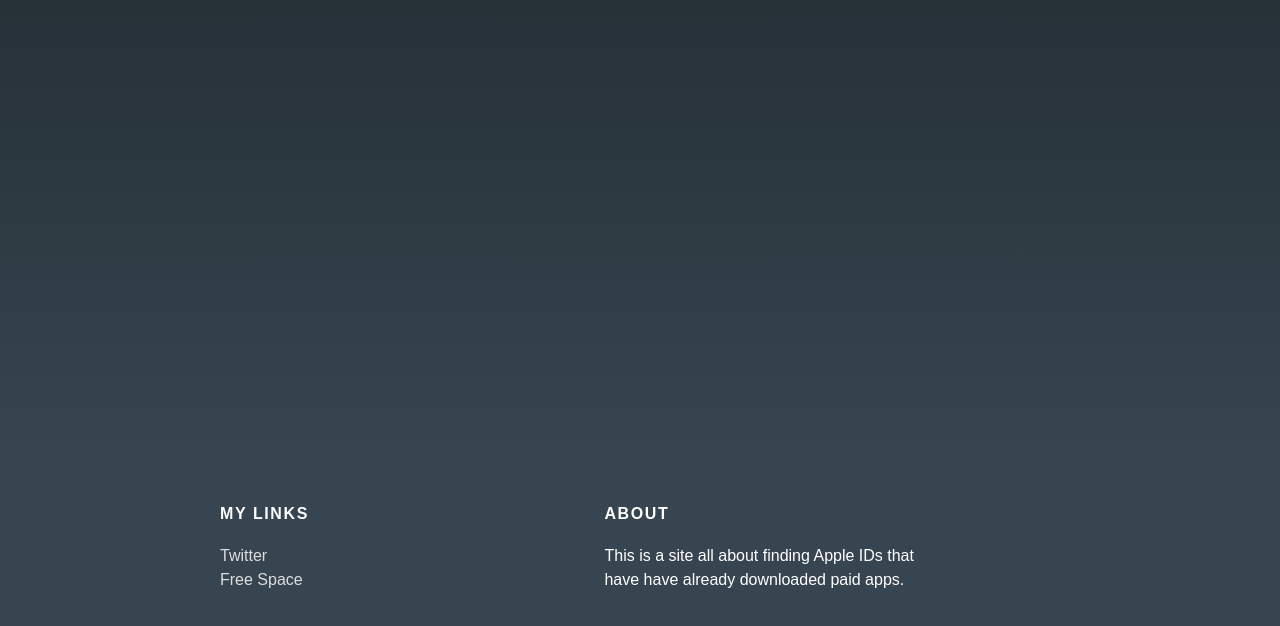
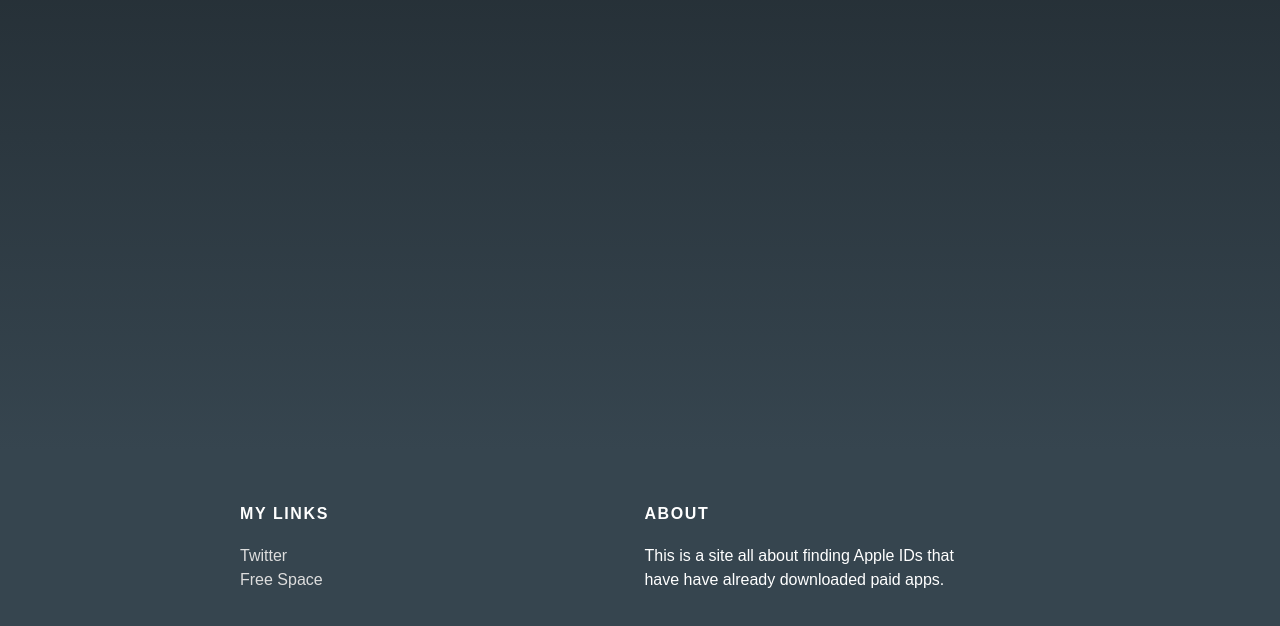
Before and after one commit to UnlockAndEngage/UnlockAndEngage.github.io, a plain HTML site: page index.html in a window 1280 px wide. Shown: the part 1176-1802 px from the top of the page. Drawn offline with Linux system fonts and the light colour scheme; a web font is replaced by a local one.

Commit message:
Add files via upload

```diff
--- a/styles.css
+++ b/styles.css
@@ -69,7 +69,7 @@ a:hover {
 }
 .column {
   min-width: 300px;
-  padding-left: 5em;
+  padding-left: 10%;
   display: inline-block;
   vertical-align: top;
 }
```
